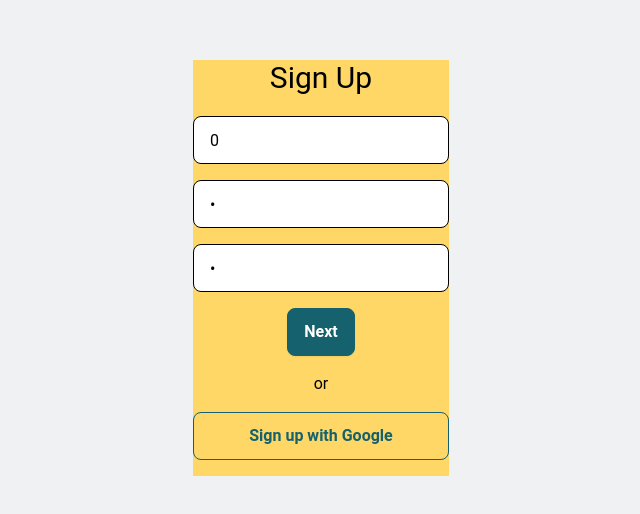
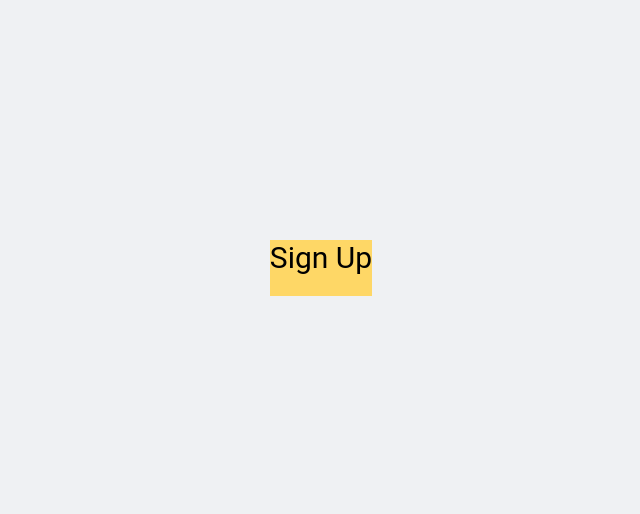
Before and after one commit to yll9108/restaurant_review, a Next.js app in the folder client/: page /signup in a window 1280 px wide. Shown: the part 132-646 px from the top of the page, without its empty margins (319-959 px from the left). Built offline with nearby package versions, Linux system fonts and the light colour scheme.

Commit message:
connecting register button

```diff
--- a/client/src/app/components/login/Login.tsx
+++ b/client/src/app/components/login/Login.tsx
@@ -1,12 +1,16 @@
 "use client";
 import { Input } from "@/components/common/Input";
 import { Button } from "@/components/common/button";
+import { useContext } from "react";
 import { useRouter } from "next/navigation";
+import { LoginStatus, UserContext } from "@/context/UserContext";
 
 export default function Login() {
+  const { setLoginStatus } = useContext(UserContext);
   const router = useRouter();
   const handleClick = (event: React.MouseEvent<HTMLButtonElement>) => {
     event.preventDefault();
+    setLoginStatus(LoginStatus.LoggedOut);
     router.push("/signup");
   };
   return (
--- a/client/src/app/components/signup/signup.tsx
+++ b/client/src/app/components/signup/signup.tsx
@@ -1,15 +1,20 @@
 "use client";
 import { useContext, useState } from "react";
-import { Input } from "@/components/common/Input";
-import { Button } from "@/components/common/button";
+import { Input, TextType } from "@/components/common/Input";
+import { BtnType, Button } from "@/components/common/button";
 import { LoginStatus, UserContext } from "@/context/UserContext";
+import { useRouter } from "next/navigation";
 export default function Signup() {
   const { loginStatus, setLoginStatus } = useContext(UserContext);
+
+  const router = useRouter();
 
   const [email, setEmail] = useState("");
   const [password, setPassword] = useState("");
   const [confirmPassword, setConfirmPassword] = useState("");
   const [name, setName] = useState("");
+
+  //Alert Message
   const [alertMessage, setAlertMessage] = useState("");
 
   const handleEmailAuth = (event: React.FormEvent<HTMLFormElement>) => {
@@ -25,32 +30,59 @@
       setAlertMessage("Password and Confirm Password doesn't match");
     }
   };
+
+  const handleSingUp = (event: React.FormEvent<HTMLFormElement>) => {
+    event.preventDefault();
+    setLoginStatus(LoginStatus.LoggedIn);
+    router.push("/");
+  };
   return (
+    <>
       <div className="bg-secondary">
         <h1 className="text-3xl text-center mb-5">Sign Up</h1>
+
+        {loginStatus === LoginStatus.LoggedOut && (
+          //first step
+          <div>
             <p className="text-warning">{alertMessage}</p>
             <form action="" onSubmit={handleEmailAuth}>
               <div className="flex flex-col items-center">
                 <Input
-            textType={0}
+                  textType={TextType.text}
                   placeholder="Your email address"
                   onChange={(event) => setEmail(event.target.value)}
                 />
                 <Input
-            textType={1}
+                  textType={TextType.password}
                   placeholder="Create password"
                   onChange={(event) => setPassword(event.target.value)}
                 />
                 <Input
-            textType={1}
+                  textType={TextType.password}
                   placeholder="Confirm password"
                   onChange={(event) => setConfirmPassword(event.target.value)}
                 />
-          <Button type={0}>Next</Button>
+                <Button type={BtnType.submit}>Next</Button>
                 <p className="mb-4">or</p>
-          <Button type={1}>Sign up with Google</Button>
+                <Button type={BtnType.regular_google}>
+                  Sign up with Google
+                </Button>
               </div>
             </form>
           </div>
+        )}
+
+        {loginStatus === LoginStatus.SigningUp && (
+          <div>
+            <form action="" onSubmit={handleSingUp}>
+              <div className="flex flex-col">
+                <Input textType={TextType.text} />
+                <Button type={BtnType.submit}>Register</Button>
+              </div>
+            </form>
+          </div>
+        )}
+      </div>
+    </>
   );
 }
--- a/client/src/app/components/userProfile/userProfile.tsx
+++ b/client/src/app/components/userProfile/userProfile.tsx
@@ -16,7 +16,7 @@
         <h2 className="text-center text-2xl mb-4">User Profile</h2>
         <User />
         <Button
-          type={BtnType.regular}
+          type={BtnType.submit}
           className=" btn-small block mx-auto mt-10"
           onClick={() => changedTabs("userEdit")}
         >
--- a/client/src/components/common/Input.tsx
+++ b/client/src/components/common/Input.tsx
@@ -41,7 +41,6 @@
       placeholder={props.placeholder}
       className={`input input-bordered w-64  mb-4 ${props.className}`}
       onChange={props.onChange}
-      value={props.textType}
     />
   );
   if (props.textType === TextType.question) {
--- a/client/src/components/common/button.tsx
+++ b/client/src/components/common/button.tsx
@@ -1,9 +1,8 @@
 "use client";
 import { ReactNode } from "react";
 export enum BtnType {
-  regular, // login, signup, next, etc...
+  submit, // login, signup, next, etc...
   regular_google, // google login, signup, etc...
-  submit, //
   cancel,
   delete,
 }
@@ -16,10 +15,9 @@
 };
 
 // button styles
-const REGULAR_STYLE = "btn btn-primary text-white text-base mb-4 ";
+const SUBMIT_STYLE = "btn btn-primary btn-wide text-white text-base mb-4 ";
 const REGULAR_GOOGLE_STYLE =
   "btn btn-outline btn-primary btn-wide text-base mb-4 ";
-const SUBMIT_STYLE = "btn btn-primary btn-small text-white text-base mb-4 ";
 const CANCEL_STYLE = "btn btn-outline btn-error text-base mb-4 ";
 const DELETE_STYLE = "btn bg-outline btn-warning text-white text-base mb-4 ";
 
@@ -27,14 +25,11 @@
   //change button style
   let btnClass = "";
   switch (props.type) {
-    case BtnType.regular:
-      btnClass = REGULAR_STYLE;
+    case BtnType.submit:
+      btnClass = SUBMIT_STYLE;
       break;
     case BtnType.regular_google:
       btnClass = REGULAR_GOOGLE_STYLE;
-      break;
-    case BtnType.submit:
-      btnClass = SUBMIT_STYLE;
       break;
     case BtnType.cancel:
       btnClass = CANCEL_STYLE;
```
Lines whose indentation alone changed are shown as unchanged.
